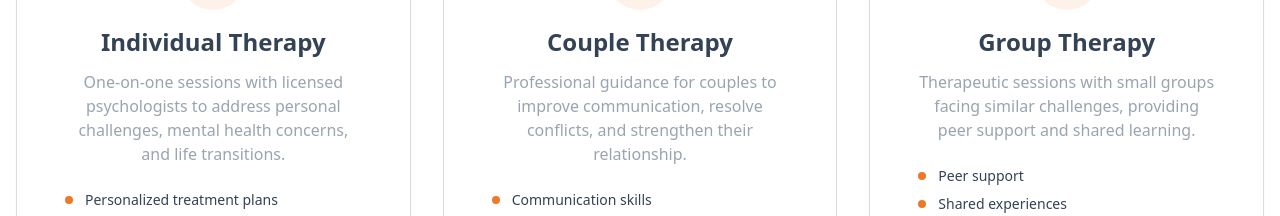
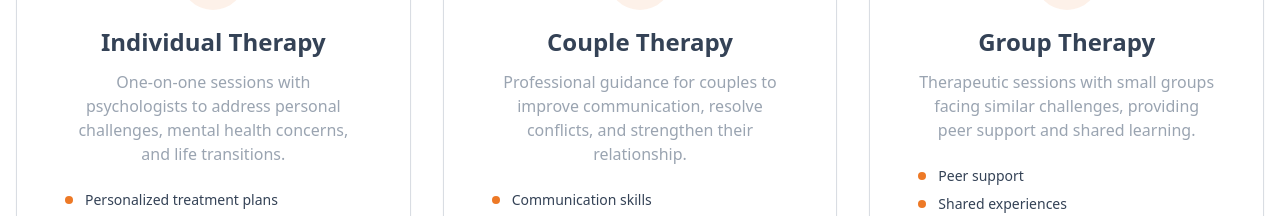
Before and after one commit to zenilrvs/ehsaas-connect-book, a React (Vite) app: page /services in a window 1280 px wide. Shown: the part 572-788 px from the top of the page. Built offline with nearby package versions, Linux system fonts and the light colour scheme.

Commit message:
Remove "licensed" from services
Remove the word "licensed" from the description of the "Individual Therapy" service.

```diff
--- a/src/pages/Services.tsx
+++ b/src/pages/Services.tsx
@@ -9,7 +9,7 @@ const Services = () => {
     {
       icon: Users,
       title: "Individual Therapy",
-      description: "One-on-one sessions with licensed psychologists to address personal challenges, mental health concerns, and life transitions.",
+      description: "One-on-one sessions with psychologists to address personal challenges, mental health concerns, and life transitions.",
       features: ["Personalized treatment plans", "Confidential sessions", "Flexible scheduling", "Evidence-based approaches"]
     },
     {
```
